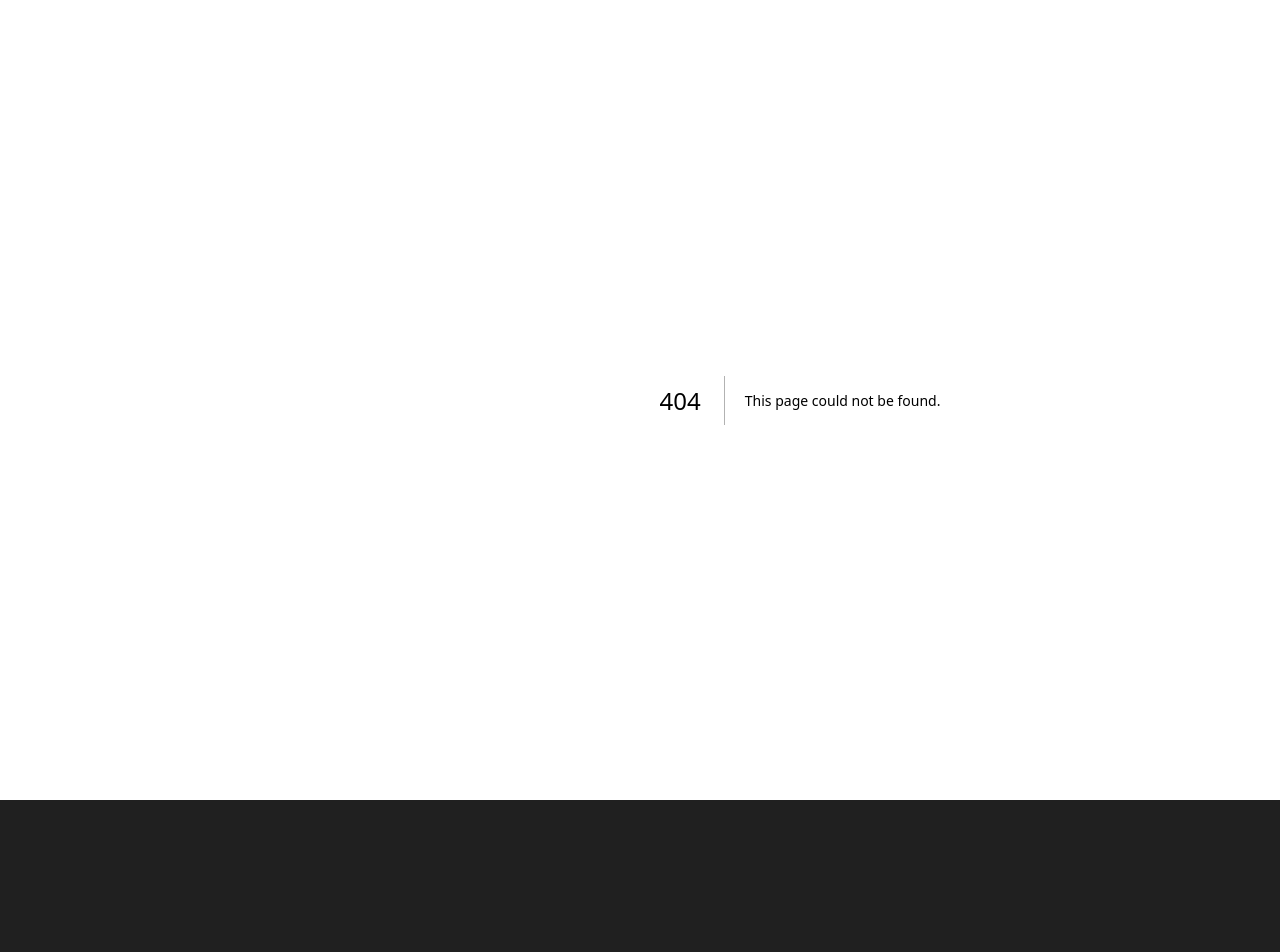
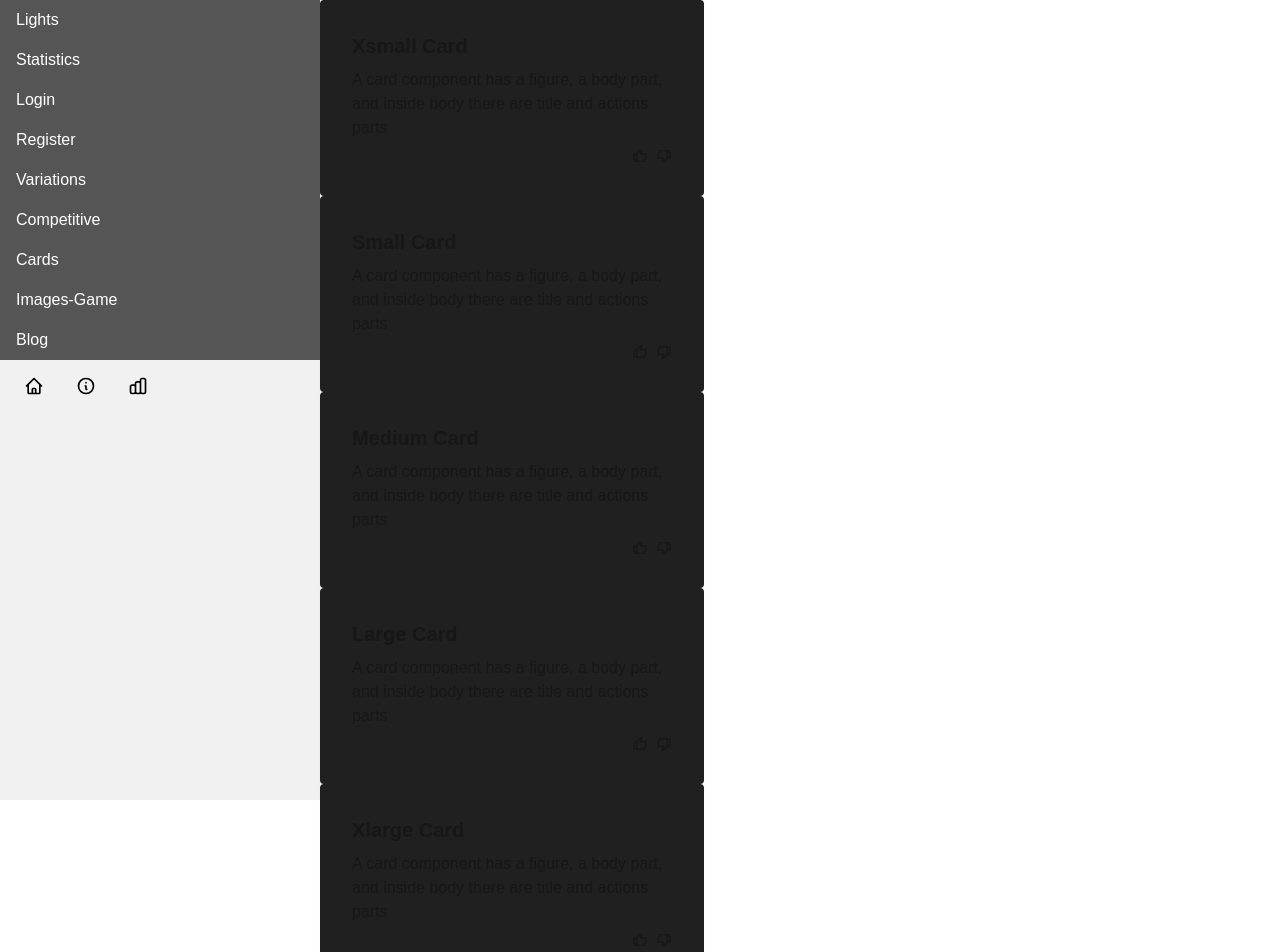
Before and after one commit to mateuszGrzelak-git/follow-Lights, a Next.js app in the folder frontend/: page /blog in a window 1280 px wide. Before the commit this address had no page. Shown: the top 952 px of the page. Before the commit the page ends 800 px from the top, so only its background shows below. Built offline with nearby package versions, Linux system fonts and the light colour scheme.

Commit message:
added blog template

```diff
--- /dev/null
+++ b/frontend/app/blog/page.tsx
@@ -0,0 +1,10 @@
+import Home from "../page";
+import Cards from "./ui/Cards"
+
+export default function Blog()
+{
+    return <>
+    <Home />
+    <Cards />
+    </>
+}
--- /dev/null
+++ b/frontend/app/blog/ui/Cards.tsx
@@ -0,0 +1,61 @@
+import { BiDislike, BiLike } from "react-icons/bi"
+
+export default function Cards()
+{
+    return <>
+    <div className="card w-96 bg-base-100 card-xs shadow-sm">
+  <div className="card-body">
+    <h2 className="card-title">Xsmall Card</h2>
+    <p>A card component has a figure, a body part, and inside body there are title and actions parts</p>
+    <div className="justify-end card-actions relative">
+      <BiLike></BiLike>
+      <BiDislike></BiDislike>
+    </div>
+  </div>
+</div>
+
+<div className="card w-96 bg-base-100 card-sm shadow-sm">
+  <div className="card-body">
+    <h2 className="card-title">Small Card</h2>
+    <p>A card component has a figure, a body part, and inside body there are title and actions parts</p>
+    <div className="justify-end card-actions relative">
+      <BiLike></BiLike>
+      <BiDislike></BiDislike>
+    </div>
+  </div>
+</div>
+
+<div className="card w-96 bg-base-100 card-md shadow-sm">
+  <div className="card-body">
+    <h2 className="card-title">Medium Card</h2>
+    <p>A card component has a figure, a body part, and inside body there are title and actions parts</p>
+    <div className="justify-end card-actions relative">
+      <BiLike></BiLike>
+      <BiDislike></BiDislike>
+    </div>
+  </div>
+</div>
+
+<div className="card w-96 bg-base-100 card-lg shadow-sm">
+  <div className="card-body">
+    <h2 className="card-title">Large Card</h2>
+    <p>A card component has a figure, a body part, and inside body there are title and actions parts</p>
+    <div className="justify-end card-actions relative">
+      <BiLike></BiLike>
+      <BiDislike></BiDislike>
+    </div>
+  </div>
+</div>
+
+<div className="card w-96 bg-base-100 card-xl shadow-sm">
+  <div className="card-body">
+    <h2 className="card-title">Xlarge Card</h2>
+    <p>A card component has a figure, a body part, and inside body there are title and actions parts</p>
+    <div className="justify-end card-actions relative">
+      <BiLike></BiLike>
+      <BiDislike></BiDislike>
+    </div>
+  </div>
+</div>
+    </>
+}
--- a/frontend/app/globals.css
+++ b/frontend/app/globals.css
@@ -35,19 +35,19 @@ body > *:not(#navBar) {
   overflow: auto;
 }
 
-#lights, #statistics, #login, #register, #variations, #preCompetitive, #cards, #ImagesGameMenu, a {
+#lights, #statistics, #login, #register, #variations, #preCompetitive, #cards, #ImagesGameMenu, #blog, a {
   display: block;
   color: #000;
   padding: 8px 16px;
   text-decoration: none;
 }
 
-#lights, #statistics, #login, #register, #variations, #preCompetitive, #cards, #ImagesGameMenu, a.active {
+#lights, #statistics, #login, #register, #variations, #preCompetitive, #cards, #ImagesGameMenu, #blog, a.active {
   background-color: #04AA6D;
   color: white;
 }
 
-#lights, #statistics, #login, #register, #variations, #preCompetitive, #cards, #ImagesGameMenu, a:hover:not(.active) {
+#lights, #statistics, #login, #register, #variations, #preCompetitive, #cards, #ImagesGameMenu, #blog, a:hover:not(.active) {
   background-color: #555;
   color: white;
 }
--- a/frontend/app/page.tsx
+++ b/frontend/app/page.tsx
@@ -24,6 +24,8 @@ export default function Home() {
     </li><li>
     <Link href="/imagesGame" id="ImagesGameMenu">Images-Game</Link>
     </li><li>
+    <Link href="/blog" id="blog">Blog</Link>
+    </li><li>
   <Tooltip/>
   </li>
   </ul>
--- a/frontend/package.json
+++ b/frontend/package.json
@@ -17,7 +17,8 @@
     "random-words": "^2.0.1",
     "react": "19.0.0-rc-66855b96-20241106",
     "react-chartjs-2": "^5.3.0",
-    "react-dom": "19.0.0-rc-66855b96-20241106"
+    "react-dom": "19.0.0-rc-66855b96-20241106",
+    "react-icons": "^5.5.0"
   },
   "devDependencies": {
     "@types/node": "^20",
```
Also changed, not shown: 1 other file (tests, documents, lock files or other folders).
